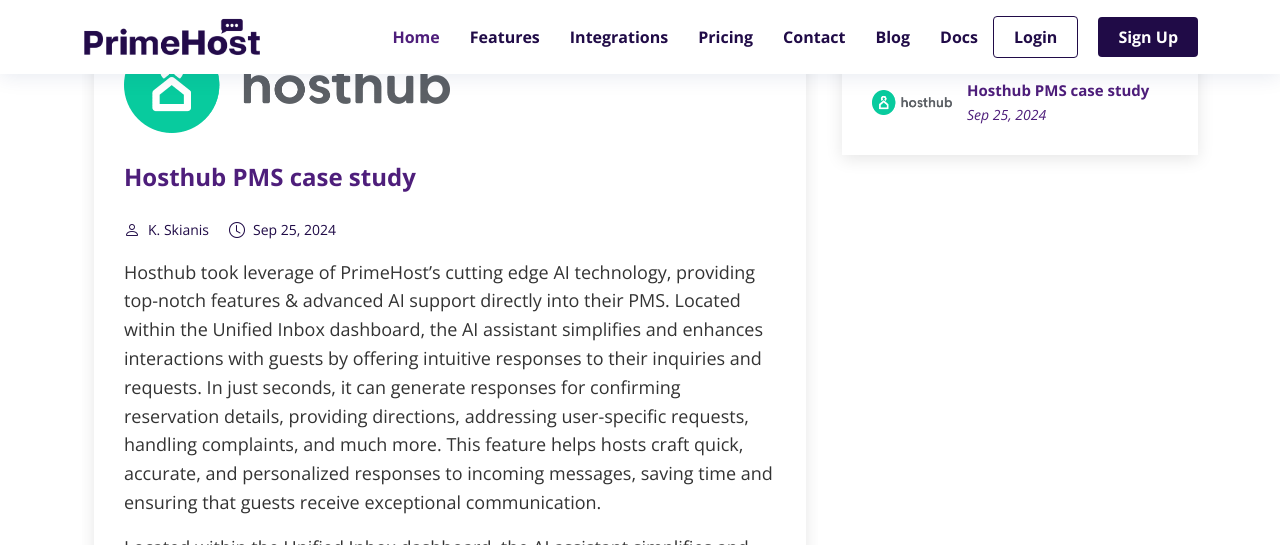
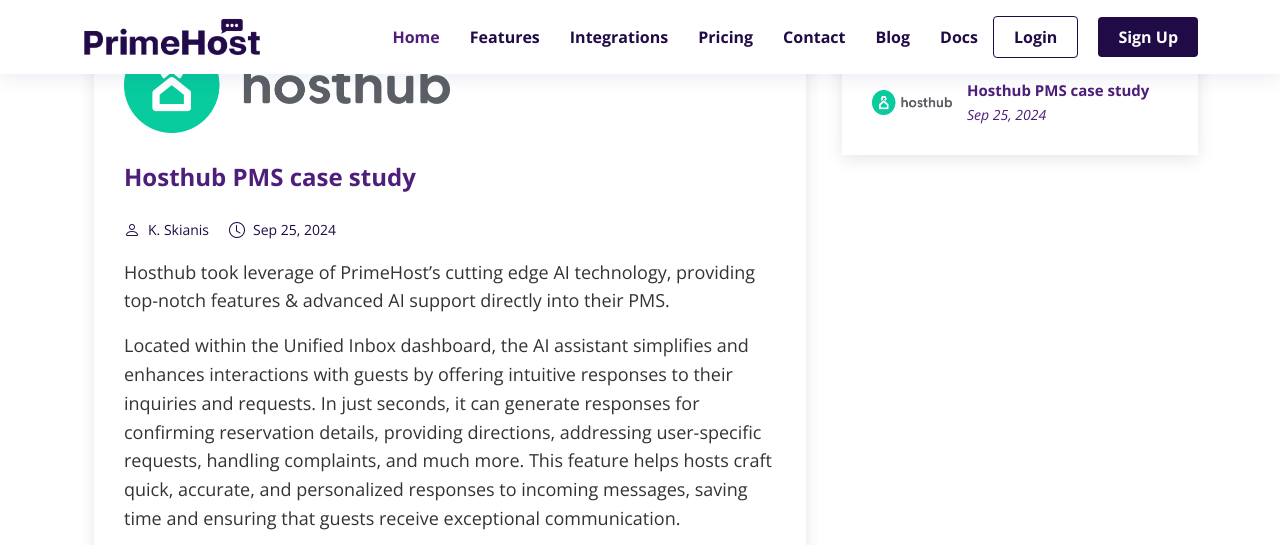
Before and after one commit to primehostai/primehostai.github.io, a Jekyll site: the page blog.html, which Jekyll copies as it is, in a window 1280 px wide and 900 px high, scrolled down 335 px, cut to the strip 0-545 px from the top of the window. Built offline with Jekyll 4.4.1, drawn with Linux system fonts in a browser that asks for light colours.

Commit message:
remove blog text

```diff
--- a/blog.html
+++ b/blog.html
@@ -197,7 +197,7 @@
 
                     <div class="content">
                       <p>
-                        Hosthub took leverage of PrimeHost’s cutting edge AI technology, providing top-notch features & advanced AI support directly into their PMS. Located within the Unified Inbox dashboard, the AI assistant simplifies and enhances interactions with guests by offering intuitive responses to their inquiries and requests. In just seconds, it can generate responses for confirming reservation details, providing directions, addressing user-specific requests, handling complaints, and much more. This feature helps hosts craft quick, accurate, and personalized responses to incoming messages, saving  time and ensuring that guests receive exceptional communication.
+                        Hosthub took leverage of PrimeHost’s cutting edge AI technology, providing top-notch features & advanced AI support directly into their PMS.
                       </p>
                       <p>Located within the Unified Inbox dashboard, the AI assistant simplifies and enhances interactions with guests by offering intuitive responses to their inquiries and requests. In just seconds, it can generate responses for confirming reservation details, providing directions, addressing user-specific requests, handling complaints, and much more. This feature helps hosts craft quick, accurate, and personalized responses to incoming messages, saving  time and ensuring that guests receive exceptional communication.</p>
 
```
